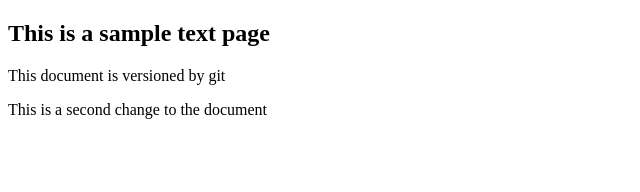
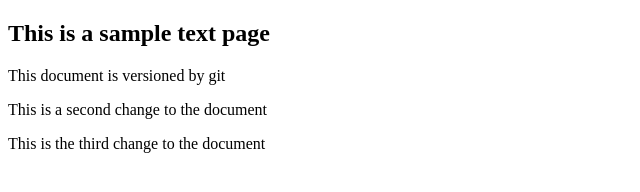
Before and after one commit to kcelestinomaria/git-practice-BBIT-116533, a plain HTML site: page index.html in a window 1280 px wide. Shown: the whole page, without its empty margins (0-640 px from the left). Drawn offline with Linux system fonts and the light colour scheme.

Commit message:
second update

```diff
--- a/index.html
+++ b/index.html
@@ -9,5 +9,6 @@
         <h2>This is a sample text page</h2>
         <p>This document is versioned by git</p>
         <p>This is a second change to the document</p>
+        <p>This is the third change to the document</p>
     </body>
 </html>
```
